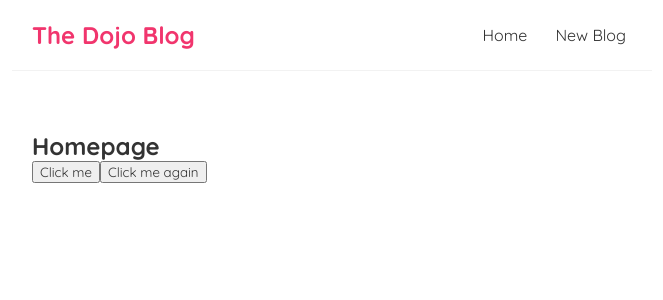
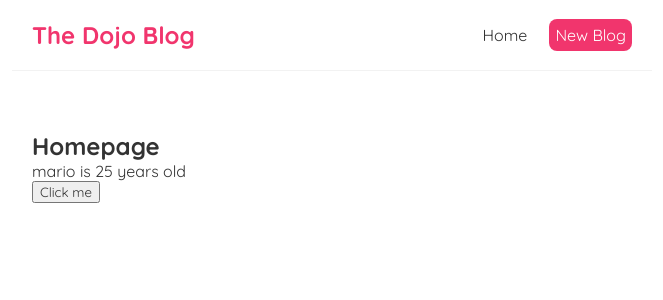
Before and after one commit to Yashoda-Fr/dojo-blog, a React (Create React App) app: page / in a window 1280 px wide. Shown: the top 300 px of the page, without its empty margins (308-971 px from the left). Built offline with nearby package versions, Linux system fonts and the light colour scheme.

Commit message:
lesson 12

```diff
--- a/src/Home.js
+++ b/src/Home.js
@@ -1,16 +1,21 @@
+import { useState } from "react";
+
 const Home = () => {
+  // let name = 'mario';
+  const [name, setName] = useState('mario');
+  const [age, setAge] = useState(25);
 
-    const handleClick = (e) => {
-        console.log('hello, ninjas', e);
+  const handleClick = () => {
+    // name = 'luigi';
+    setName('luigi');
+    setAge(30);
   }
-    const handleClickAgain = (name, e) => {
-        console.log('hello ' + name,e.target);
-    }
+
   return (
     <div className="home">
       <h2>Homepage</h2>
+      <p>{ name } is { age } years old</p>
       <button onClick={handleClick}>Click me</button>
-            <button onClick={(e) => handleClickAgain('mario',e)}>Click me again</button>
     </div>
   );
 }
--- a/src/Navbar.js
+++ b/src/Navbar.js
@@ -4,10 +4,14 @@ const Navbar = () => {
         <h1>The Dojo Blog</h1>
         <div className="links">
           <a href="/">Home</a>
-                <a href="/create">New Blog</a>
+          <a href="/create" style={{
+            color: 'white',
+            backgroundColor: '#f1356d',
+            borderRadius: '8px'
+          }}>New Blog</a>
         </div>
       </nav>
     );
   }
 
-  export default Navbar ;
+  export default Navbar;
```
Also changed, not shown: src/App.js (+6 -6 lines). Lines whose indentation alone changed are shown as unchanged.
